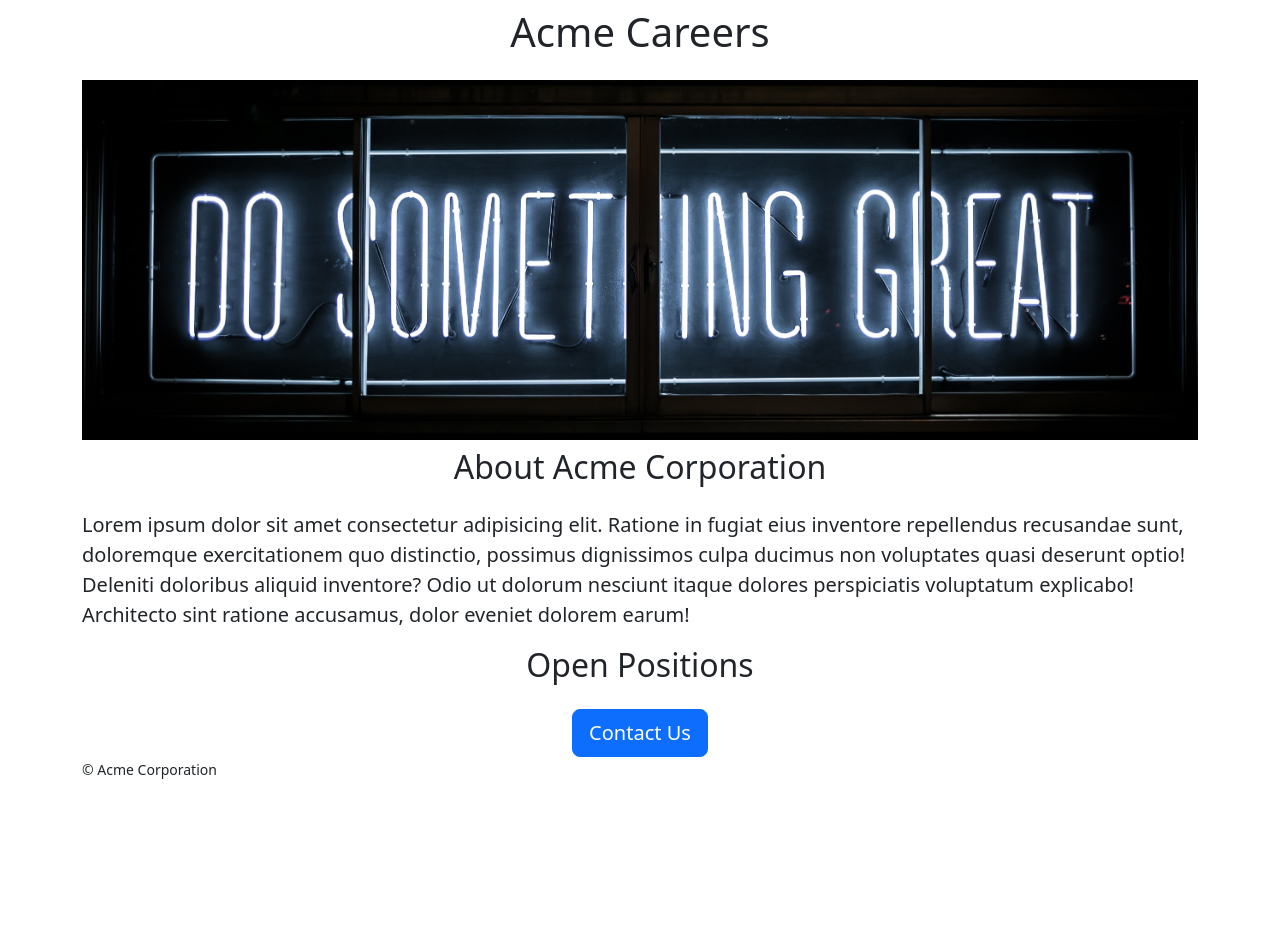
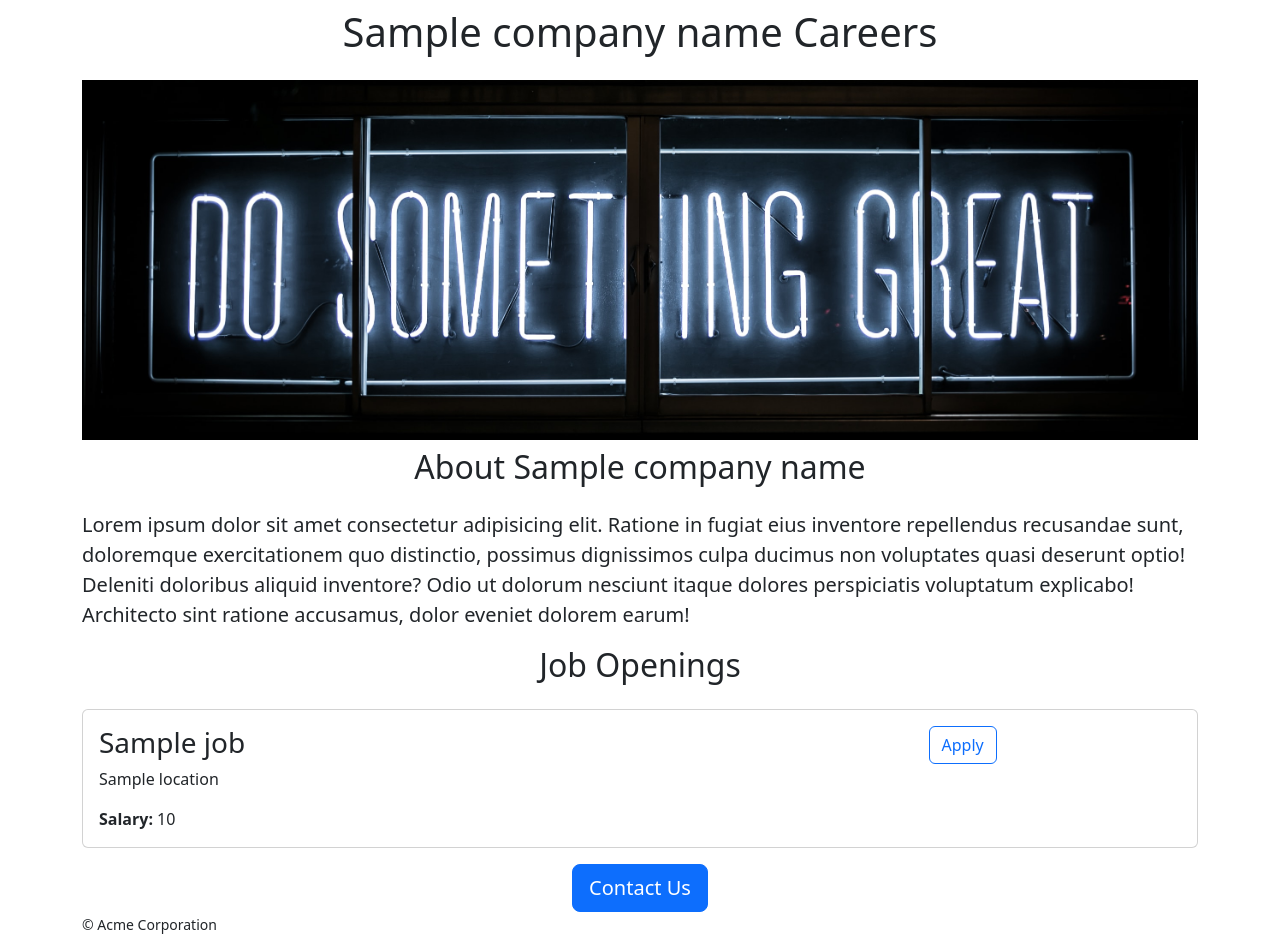
Before and after one commit to ShyamGadde/acme-corporation-careers, a Flask app: template templates/index.html in a window 1280 px wide. Before the commit the page ends 779 px from the top, so only its background shows below. Run offline with Flask 2, Linux system fonts and the light colour scheme; the template is opened without the code that fills it: most values are stand-ins (such as "Sample title", 1, 10 or a date in 2020).

Commit message:
Add Jobs list

```diff
--- a/templates/index.html
+++ b/templates/index.html
@@ -7,7 +7,8 @@
     content="width=device-width, user-scalable=no, initial-scale=1.0, maximum-scale=1.0, minimum-scale=1.0">
   <meta http-equiv="X-UA-Compatible" content="ie=edge">
   <title>Careers</title>
-  <link href="https://cdn.jsdelivr.net/npm/bootstrap@5.3.0-alpha1/dist/css/bootstrap.min.css" rel="stylesheet" integrity="sha384-GLhlTQ8iRABdZLl6O3oVMWSktQOp6b7In1Zl3/Jr59b6EGGoI1aFkw7cmDA6j6gD" crossorigin="anonymous">
+  <link href="https://cdn.jsdelivr.net/npm/bootstrap@5.3.0-alpha1/dist/css/bootstrap.min.css" rel="stylesheet"
+    integrity="sha384-GLhlTQ8iRABdZLl6O3oVMWSktQOp6b7In1Zl3/Jr59b6EGGoI1aFkw7cmDA6j6gD" crossorigin="anonymous">
 
   <style>
     #banner {
@@ -15,15 +16,16 @@
       width: 100%;
       object-fit: cover;
     }
+
   </style>
 </head>
 
 <body>
   <div class="container">
-    <h1 class="text-center mt-2 mb-4">Acme Careers</h1>
+    <h1 class="text-center mt-2 mb-4">{{company_name}} Careers</h1>
     <img class="img-fluid" id="banner" src="../static/banner.jpg" alt="motivational quote">
 
-    <h2 class="text-center mt-2 mb-4">About Acme Corporation</h2>
+    <h2 class="text-center mt-2 mb-4">About {{company_name}} </h2>
     <p class="lead">
       Lorem ipsum dolor sit amet consectetur adipisicing elit. Ratione in fugiat eius inventore repellendus recusandae
       sunt, doloremque exercitationem quo distinctio, possimus dignissimos culpa ducimus non voluptates quasi deserunt
@@ -31,12 +33,31 @@
       explicabo! Architecto sint ratione accusamus, dolor eveniet dolorem earum!
     </p>
 
-    <h2 class="text-center mt-2 mb-4">Open Positions</h2>
-    <div class="text-center">
-      <button class="btn btn-primary btn-lg">Contact Us</button>
+    <h2 class="text-center mt-2 mb-4">Job Openings</h2>
+    <div>
+      {% for job in jobs %}
+      <div class="card mb-3">
+        <div class="card-body">
+          <div class="row">
+            <div class="col-9">
+              <h3 class="card-title">{{job.title}}</h3>
+              <p class="card-text">{{job.location}}</p>
+              {% if job.salary %}
+              <p class="card-text"><b>Salary:</b> {{job.salary}}</p>
+              {% endif %}
+            </div>
+            <div class="col-3">
+              <a href="/job/{{job.id}}" class="btn btn-outline-primary">Apply</a>
+            </div>
+          </div>
+        </div>
+      </div>
+      {% endfor %}
+      <div class="text-center">
+        <button class="btn btn-primary btn-lg">Contact Us</button>
+      </div>
+      <small class="mt-4">&copy; Acme Corporation</small>
     </div>
-    <small class="mt-4">&copy; Acme Corporation</small>
-  </div>
 </body>
 
 </html>
```
